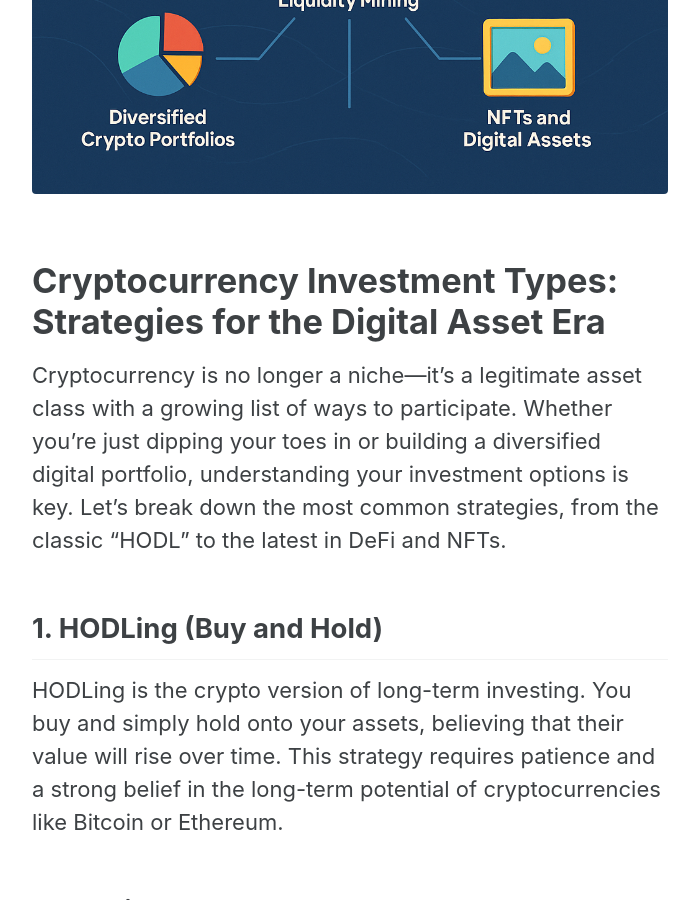
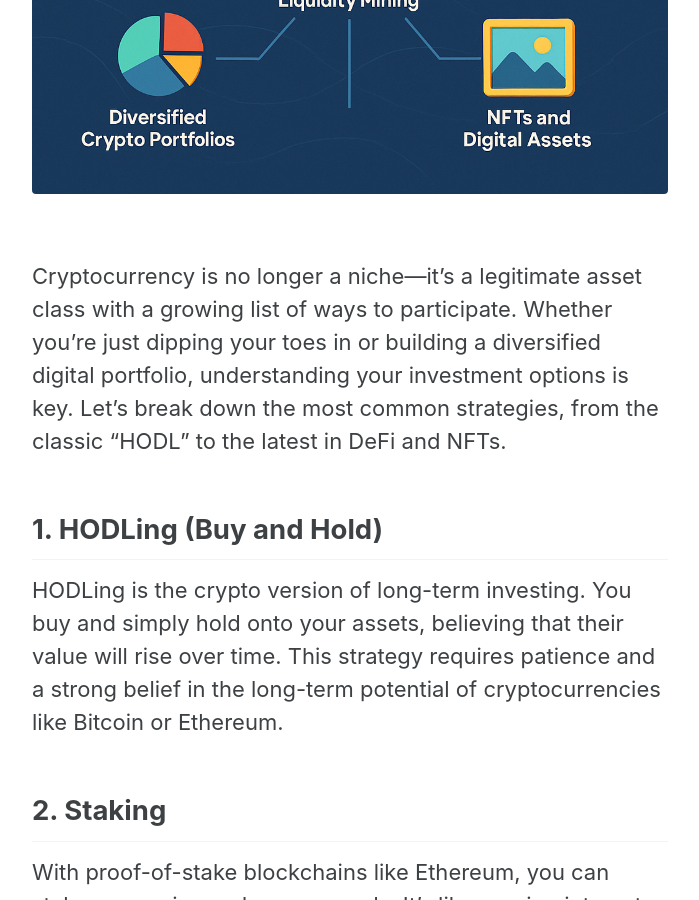
Before and after one commit to hron0891/futurecryptoblockchain, a Jekyll site: the page built from _posts/2025-05-06-cryptocurrency-investment-types.md, in a window 1280 px wide and 900 px high, scrolled down 779 px. Shown: the whole window, without its empty margins (290-989 px from the left). Built offline with Jekyll 4.4.1, drawn with Linux system fonts in a browser that asks for light colours; cached includes are drawn as plain includes.

Commit message:
Update 2025-05-06-cryptocurrency-investment-types.md

```diff
--- a/_posts/2025-05-06-cryptocurrency-investment-types.md
+++ b/_posts/2025-05-06-cryptocurrency-investment-types.md
@@ -10,8 +10,6 @@ categories: [cryptocurrency, defi]
 <figure style="text-align: center;">
   <img src="/assets/images/cryptocurrency-investment-types.png" alt="Cryptocurrency Investment Strategies Overview" width="1024" style="max-width:100%; height:auto;" />
 </figure>
-
-<h1>Cryptocurrency Investment Types: Strategies for the Digital Asset Era</h1>
 
 <p>Cryptocurrency is no longer a niche—it’s a legitimate asset class with a growing list of ways to participate. Whether you’re just dipping your toes in or building a diversified digital portfolio, understanding your investment options is key. Let’s break down the most common strategies, from the classic “HODL” to the latest in DeFi and NFTs.</p>
 
```
